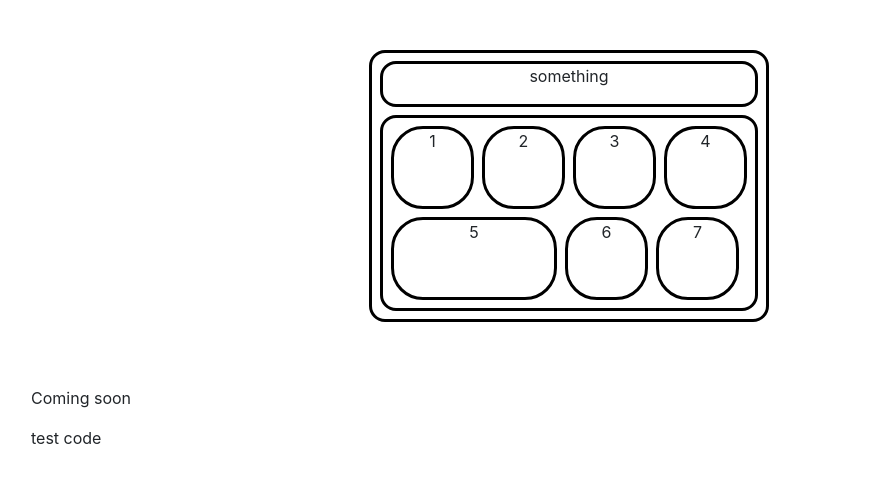
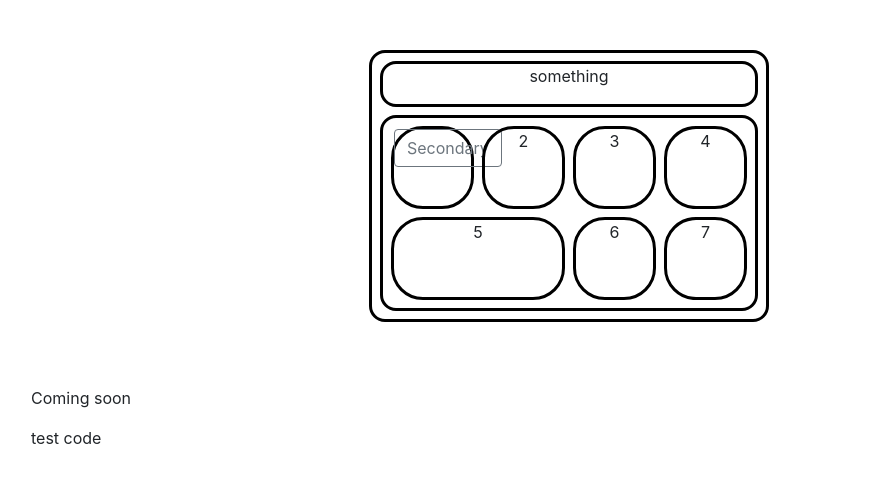
Before and after one commit to mtian725/BasicCalculator, a website: page index.html in a window 1280 px wide. Shown: the part 148-630 px from the top of the page, without its empty margins (71-964 px from the left). Drawn offline with nearby package versions, Linux system fonts and the light colour scheme.

Commit message:
checking button

```diff
--- a/index.html
+++ b/index.html
@@ -32,9 +32,7 @@
           </div>
           <div class="items">
             <div class="temp-button">
-              <p>
-                1
-              </p>
+              <button type="button" class="btn btn-outline-secondary">Secondary</button>
             </div>
             <div class="temp-button">
               <p>
--- a/styles.css
+++ b/styles.css
@@ -45,7 +45,7 @@
   margin-left: 8px;
   margin-top: 8px;
   margin-bottom: 8px;
-  width: 166px;
+  width: 174px;
   height: 83px;
   border: 3px solid black;
   border-radius: 2rem;
```
